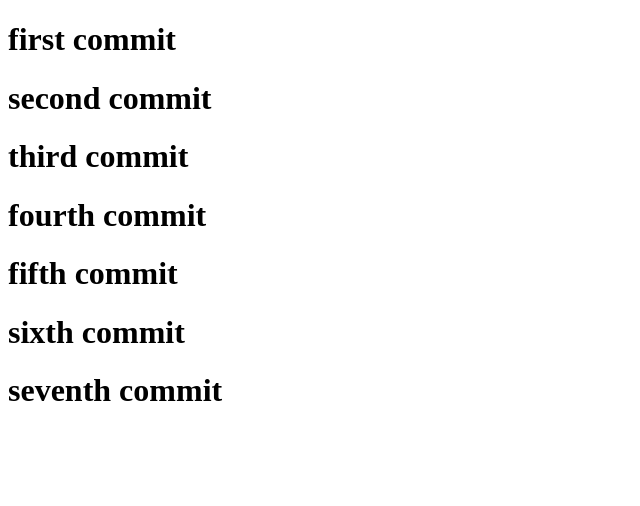
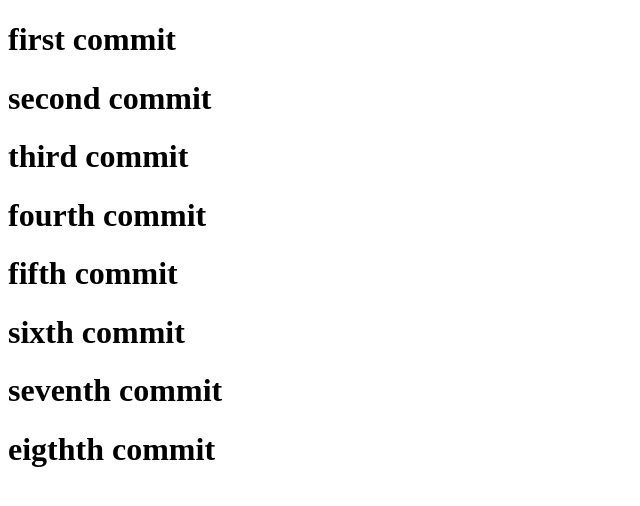
Before and after one commit to Alainrs9/alainrodelo_miercoles_nochhe_2024, a plain HTML site: page index.html in a window 1280 px wide. Shown: the whole page, without its empty margins (0-640 px from the left). Drawn offline with Linux system fonts and the light colour scheme.

Commit message:
nineth commit

```diff
--- a/index.html
+++ b/index.html
@@ -13,5 +13,6 @@
     <h1>fifth commit</h1>
     <h1>sixth commit</h1>
     <h1>seventh commit</h1>
+    <h1>eigthth commit</h1>
 </body>
 </html>
```
